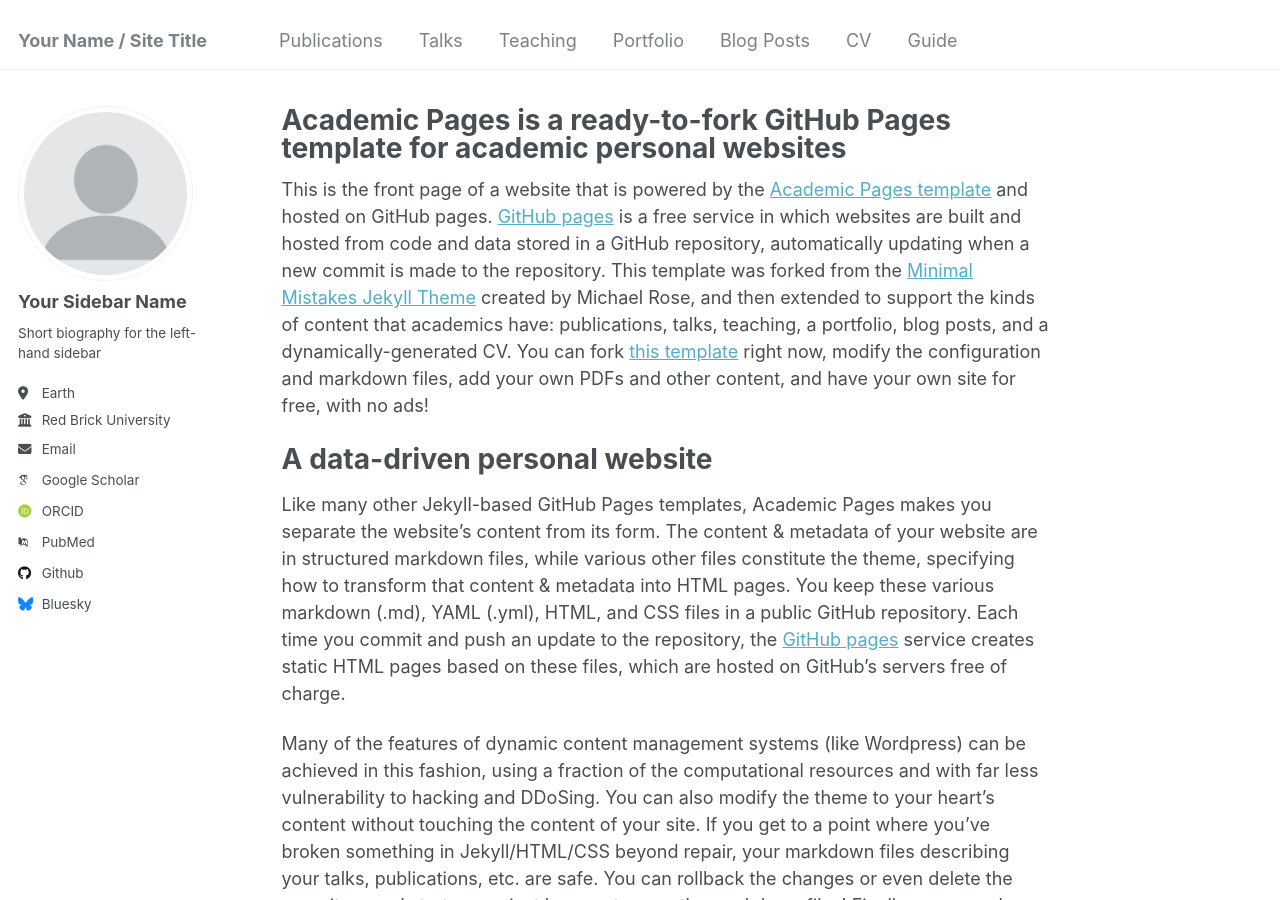
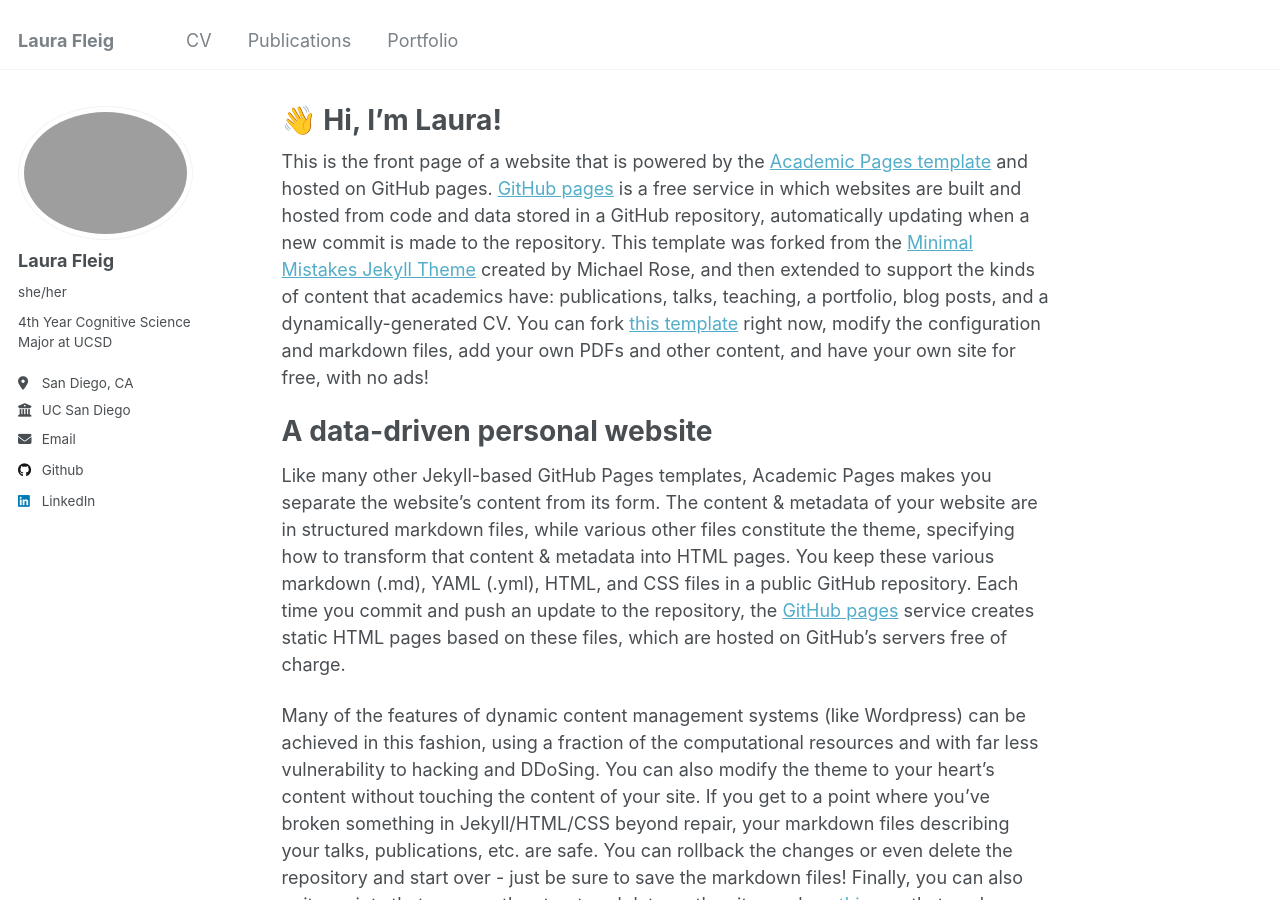
Before and after one commit to laurafleig/laurafleig.github.io, a Jekyll site: the page built from _pages/about.md, in a window 1280 px wide and 900 px high. Built offline with Jekyll 4.4.1, drawn with Linux system fonts in a browser that asks for light colours; some web fonts are replaced; some of the changed text lies outside the part shown.

Commit message:
initial update

```diff
--- a/_config.yml
+++ b/_config.yml
@@ -8,35 +8,35 @@
 
 # Basic Site Settings
 locale                   : "en-US"
-title                    : "Your Name / Site Title"
+title                    : "Laura Fleig"
 title_separator          : "-"
-name                     : &name "Your Name"
+name                     : &name "Laura Fleig"
 description              : &description "personal description"
-url                      : https://academicpages.github.io # the base hostname & protocol for your site e.g. "https://[your GitHub username].github.io"
+url                      : https://laurafleig.github.io # the base hostname & protocol for your site e.g. "https://[your GitHub username].github.io"
 baseurl                  : "" # the subpath of your site, e.g. "/blog"
-repository               : "academicpages/academicpages.github.io"
+repository               : "laurafleig/laurafleig.github.io"
 
 # Site Author - The following control what appear as part of the author content on the side bar.
 #               If a field is blank the icon and link will not appear, otherwise it will be shown.
 #               Additional customization can be done by editing /_includes/author-profile.html
 author:
   # Biographic information
-  avatar           : "profile.png"
-  name             : "Your Sidebar Name"
-  pronouns         : # example: "she/her"
-  bio              : "Short biography for the left-hand sidebar"
-  location         : "Earth"
-  employer         : "Red Brick University"
+  avatar           : "Laura_Fleig_headshot.jpg"
+  name             : "Laura Fleig"
+  pronouns         : "she/her"
+  bio              : "4th Year Cognitive Science Major at UCSD"
+  location         : "San Diego, CA"
+  employer         : "UC San Diego"
   uri              : # URL
-  email            : "none@example.org"
+  email            : "laurafleig@gmail.com"
 
   # Academic websites
   arxiv            : # URL - Update with the correct link to your profile
-  googlescholar    : "https://scholar.google.com/citations?user=PS_CX0AAAAAJ"
+  googlescholar    : #"https://scholar.google.com/citations?user=PS_CX0AAAAAJ"
   impactstory      : # URL
-  orcid            : "http://orcid.org/yourorcidurl"
+  orcid            : #"http://orcid.org/yourorcidurl"
   semantic         : # URL
-  pubmed           : "https://www.ncbi.nlm.nih.gov/pubmed/?term=john+snow"
+  pubmed           : #"https://www.ncbi.nlm.nih.gov/pubmed/?term=john+snow"
   researchgate     : # URL
   scopus           : # URL
 
@@ -44,12 +44,12 @@ author:
   bitbucket        : # Username - Update with your username on the site
   codepen          : # Username
   dribbble         : # Username
-  github           : "academicpages"
+  github           : "laurafleig"
   kaggle           : # Username
   stackoverflow    : # User number or user number and name (i.e., use "1" or "1/jeff-atwood")
 
   # Social media
-  bluesky          : "bsky.app" # Replace this with you Bluesky username
+  bluesky          : #"bsky.app" # Replace this with you Bluesky username
   facebook         : # Username
   flickr           : # Username
   foursquare       : # Username
@@ -58,7 +58,7 @@ author:
   keybase          : # Username
   instagram        : # Username
   lastfm           : # Username
-  linkedin         : # Username
+  linkedin         : "laurafleig"
   mastodon         : # URL
   medium           : # URL
   pinterest        : # Username
--- a/_pages/about.md
+++ b/_pages/about.md
@@ -1,6 +1,6 @@
 ---
 permalink: /
-title: "Academic Pages is a ready-to-fork GitHub Pages template for academic personal websites"
+title: "👋 Hi, I'm Laura!"
 author_profile: true
 redirect_from:
   - /about/
```
Also changed, not shown: _data/navigation.yml (+13 -11 lines), 2 other files.
